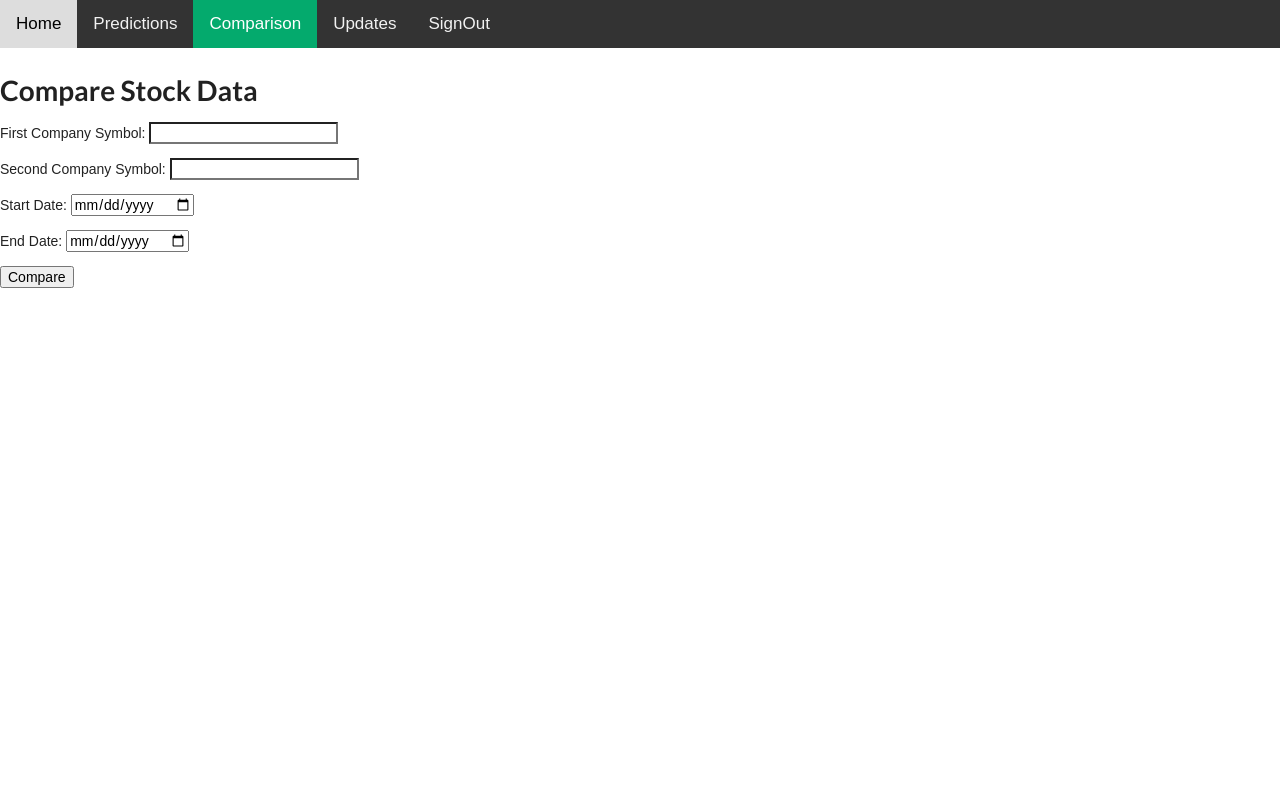
After one commit to YaswithaYarrapothu/Market-Trend-Analyzer-Dashboard, a Django app: page /compare_stock in a window 1280 px wide. The commit adds this page. Run offline with Django 5.2, Linux system fonts and the light colour scheme.

Commit message:
Add files via upload

```diff
--- /dev/null
+++ b/myproject/authentication/forms.py
@@ -0,0 +1,11 @@
+from django import forms
+
+class StockForm(forms.Form):
+    symbol = forms.CharField(max_length=10, label='Stock Symbol')
+    start_date = forms.DateField(label='Start Date', widget=forms.DateInput(attrs={'type': 'date'}))
+    end_date = forms.DateField(label='End Date', widget=forms.DateInput(attrs={'type': 'date'}))
+class StockComparisonForm(forms.Form):
+    company1 = forms.CharField(label="First Company Symbol", max_length=10, required=True)
+    company2 = forms.CharField(label="Second Company Symbol", max_length=10, required=True)
+    start_date = forms.DateField(label="Start Date", required=True, widget=forms.DateInput(attrs={'type': 'date'}))
+    end_date = forms.DateField(label="End Date", required=True, widget=forms.DateInput(attrs={'type': 'date'}))
--- /dev/null
+++ b/myproject/authentication/templates/compare_stock.html
@@ -0,0 +1,57 @@
+<!DOCTYPE html>
+<html>
+<head>
+    <title>Stock Comparison</title>
+    <link rel="stylesheet" href="https://cdnjs.cloudflare.com/ajax/libs/semantic-ui/2.4.1/semantic.min.css">
+    <style>
+      body {
+        margin: 0;
+        font-family: Arial, Helvetica, sans-serif;
+      }
+
+      .topnav {
+        overflow: hidden;
+        background-color: #333;
+      }
+
+      .topnav a {
+        float: left;
+        color: #f2f2f2;
+        text-align: center;
+        padding: 14px 16px;
+        text-decoration: none;
+        font-size: 17px;
+      }
+
+      .topnav a:hover {
+        background-color: #ddd;
+        color: black;
+      }
+
+      .topnav a.active {
+        background-color: #04AA6D;
+        color: white;
+      }
+      </style>
+</head>
+<body>
+    <div class="topnav">
+        <a  href="/index">Home</a>
+        <a href="/dashboard" target="_top">Predictions</a>
+        <a class="active" href="/compare_stock" target="_top">Comparison</a>
+        <a href="/update">Updates</a>
+        <a href="/signout">SignOut</a>
+      </div>
+    <h1>Compare Stock Data</h1>
+    <form method="POST">
+        {% csrf_token %}
+        {{ form.as_p }}
+        <button type="submit">Compare</button>
+    </form>
+
+    {% if comparison_chart %}
+        <h2>Comparison Chart</h2>
+        <div>{{ comparison_chart|safe }}</div>
+    {% endif %}
+</body>
+</html>
--- a/myproject/authentication/urls.py
+++ b/myproject/authentication/urls.py
@@ -12,5 +12,8 @@ urlpatterns = [
     path('signup', views.signup, name='signup'),
     path('signin', views.signin, name='signin'),
     path('signout', views.signout, name='signout'),
-    path('dashboard', views.market_dashboard, name='dashboard'),
+    path('index', views.market_dashboard, name='index'),
+    path('dashboard',views.predict,name='dashboard'),
+    path('update',views.updates,name='update'),
+    path('compare_stock',views.comparision,name='compare_stock')
 ] + router.urls
--- a/myproject/authentication/views.py
+++ b/myproject/authentication/views.py
@@ -60,8 +60,6 @@ def signin(request):
 
     return render(request, "signin.html")
 @login_required
-# views.py
-
 
 
 def market_dashboard(request):
@@ -70,21 +68,104 @@ def market_dashboard(request):
         years = int(request.POST.get('years', 1))
 
         # Fetch the data and plot
-        raw_data, plot = fetch_market_data(symbol, years)
+        raw_data, plot , pie_chart , bar_chart  = fetch_market_data(symbol, years)
 
         # Check if raw_data is empty
         if raw_data.empty:
-            return render(request, 'dashboard.html', {
+            return render(request, 'index.html', {
                 'error_message': 'No data available for the selected stock symbol and date range.'
             })
 
-        return render(request, 'dashboard.html', {
+        return render(request, 'index.html', {
             'raw_data': raw_data,
-            'plot': plot
+            'plot': plot,
+            'pie_chart':pie_chart,
+            'bar_chart':bar_chart,
         })
 
-    return render(request, 'dashboard.html')
+    return render(request, 'index.html')
 
+from .forms import StockForm
+from .prediction import generate_market_trend_report
+import pandas as pd
+
+def predict(request):
+    predictions = None
+    symbol = None
+    predict_plot = None
+    if request.method == "POST":
+        form = StockForm(request.POST)
+        if form.is_valid():
+            symbol = form.cleaned_data['symbol']
+            start_date = form.cleaned_data['start_date']
+            end_date = form.cleaned_data['end_date']
+
+            # Generate the market trend report and get predictions
+            predictions, future_dates ,predict_plot = generate_market_trend_report(symbol, start_date, end_date)
+            predictions = list(zip(pd.to_datetime(future_dates, unit='s').strftime('%Y-%m-%d'), predictions))
+
+    else:
+        form = StockForm()
+
+    return render(request, 'dashboard.html', {'form': form, 'predictions': predictions, 'predict_plot': predict_plot , 'symbol': symbol})
+
+#comparing two companies stock data
+import yfinance as yf
+import plotly.graph_objects as go
+from .forms import StockComparisonForm
+
+def comparision(request):
+    comparison_chart = None
+    company1 = None
+    company2 = None
+    form = StockComparisonForm()
+
+    if request.method == 'POST':
+        form = StockComparisonForm(request.POST)
+        if form.is_valid():
+            company1 = form.cleaned_data['company1']
+            company2 = form.cleaned_data['company2']
+            start_date = form.cleaned_data['start_date']
+            end_date = form.cleaned_data['end_date']
+
+            # Fetch stock data for both companies
+            stock1 = yf.Ticker(company1).history(start=start_date, end=end_date)
+            stock2 = yf.Ticker(company2).history(start=start_date, end=end_date)
+
+            # Ensure both have the same index for comparison
+            stock1.reset_index(inplace=True)
+            stock2.reset_index(inplace=True)
+
+            # Plot the data
+            fig = go.Figure()
+
+            fig.add_trace(go.Scatter(
+                x=stock1['Date'],
+                y=stock1['Close'],
+                mode='lines',
+                name=f"{company1} Closing Prices"
+            ))
+            fig.add_trace(go.Scatter(
+                x=stock2['Date'],
+                y=stock2['Close'],
+                mode='lines',
+                name=f"{company2} Closing Prices"
+            ))
+
+            fig.update_layout(
+                title=f"Stock Comparison: {company1} vs {company2}",
+                xaxis_title="Date",
+                yaxis_title="Closing Price (USD)",
+                legend_title="Companies"
+            )
+
+            comparison_chart = fig.to_html()
+
+    return render(request, 'compare_stock.html', {'form': form, 'comparison_chart': comparison_chart})
+
+
+def updates(request):
+    return render(request,"update.html")
 
 def signout(request):
     logout(request)
```
Also changed, not shown: myproject/authentication/prediction.py (added, +54 -0 lines), myproject/authentication/templates/dashboard.html (+56 -69 lines), myproject/authentication/templates/index.html (+101 -2 lines), myproject/authentication/templates/update.html (added, +49 -0 lines), myproject/authentication/utils.py (+42 -7 lines), myproject/db.sqlite3.
